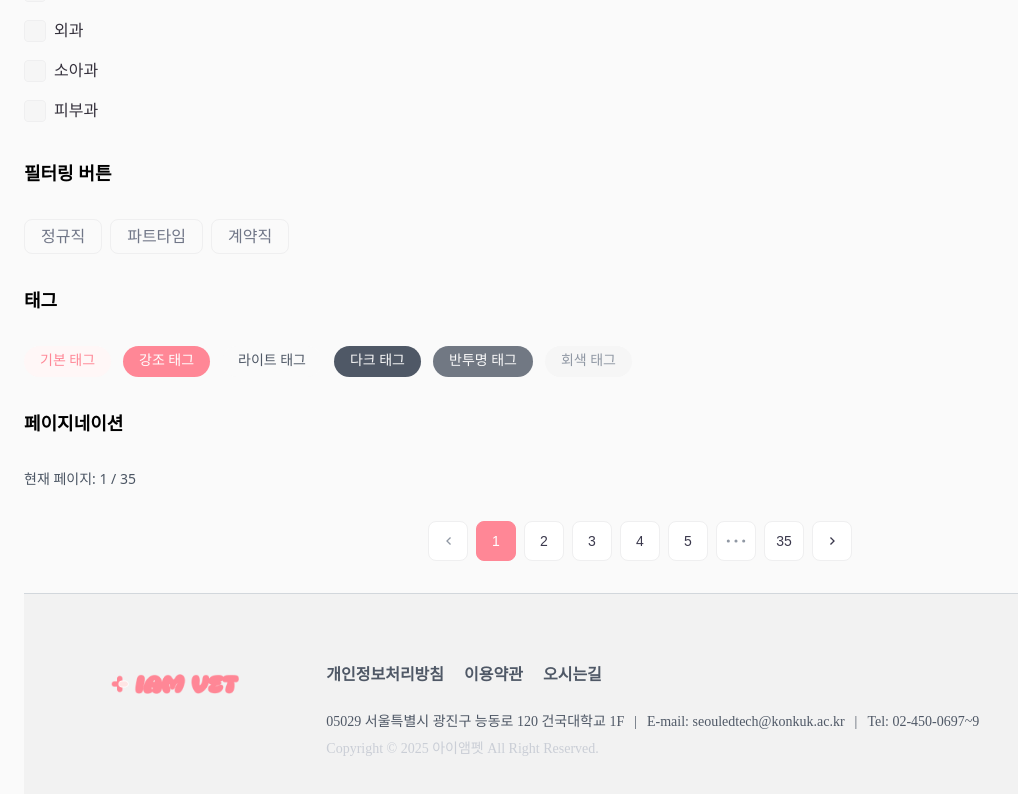
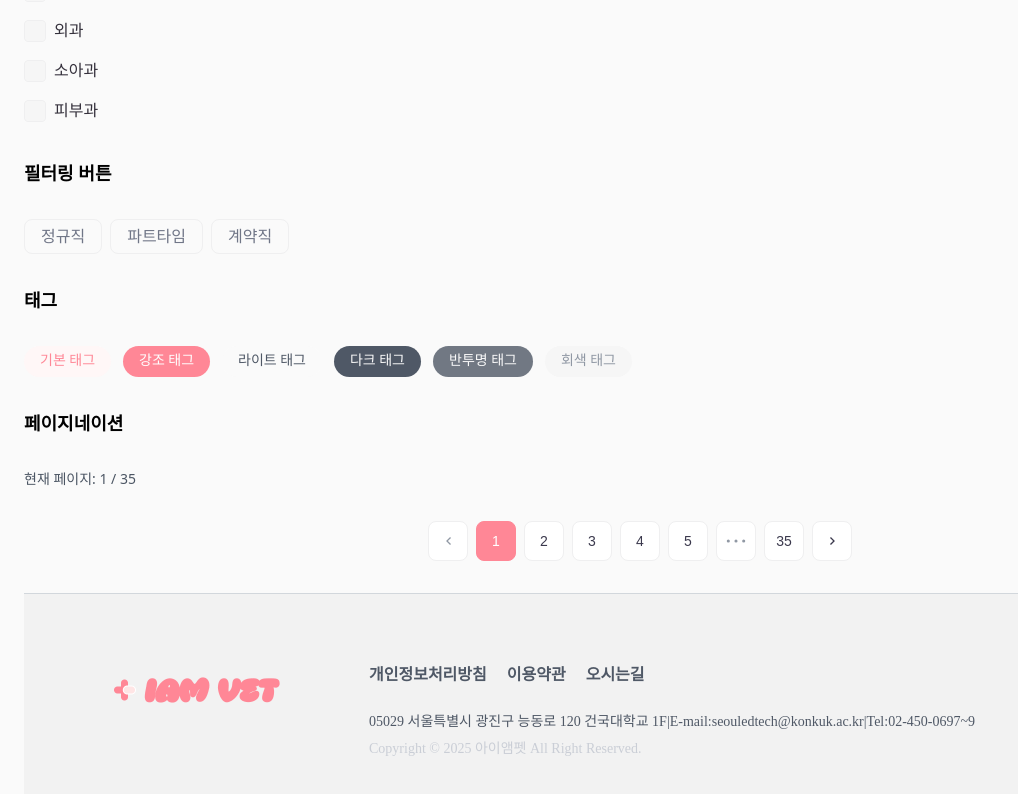
Before and after one commit to KANGPUNGYUN/iamvet, a Next.js app: page / in a window 1280 px wide. Shown: the part 3018-3812 px from the top of the page, without its empty margins (0-1018 px from the left). Built offline with nearby package versions, Linux system fonts and the light colour scheme; a web font is replaced by a local one.

Commit message:
feat: 푸터 컴포넌트 수정

```diff
--- a/src/components/layout/Footer/Footer.css
+++ b/src/components/layout/Footer/Footer.css
@@ -10,6 +10,7 @@
 }
 
 .footer-container {
+  width: fit-content;
   display: flex;
   align-items: flex-start;
   gap: 80px;
@@ -23,24 +24,45 @@
   font-weight: bold;
   color: #ff6b7d;
   font-family: "suit", sans-serif;
+  flex-shrink: 0;
+  position: relative;
 }
 
-.footer-logo img {
+/* 기본 로고 (데스크톱용 - #FF8796) */
+.footer-logo img.logo-desktop {
   width: 185px;
   height: 52px;
-  object-fit: contain; /* 이미지 비율을 유지하면서 지정된 크기에 맞춤 */
+  object-fit: contain;
+  flex-shrink: 0;
+  display: block;
 }
 
-.footer-logo img {
-  height: 40px;
-  width: auto;
+/* 모바일 로고 (#9EA5AF) - 기본적으로 숨김 */
+.footer-logo img.logo-mobile {
+  width: 185px;
+  height: 52px;
+  object-fit: contain;
+  flex-shrink: 0;
+  display: none;
 }
 
-/* 네비게이션 스타일 */
+/* 768px 이하에서 로고 교체 */
+@media (max-width: 768px) {
+  .footer-logo img.logo-desktop {
+    display: none;
+  }
+
+  .footer-logo img.logo-mobile {
+    display: block;
+  }
+}
+
+/* 네비게이션 스타일 - flex-wrap으로 자동 줄바꿈 */
 .footer-nav {
   display: flex;
-  align-items: center;
+  align-items: flex-start;
   gap: 20px;
+  flex-wrap: wrap; /* 공간이 부족하면 자동으로 줄바꿈 */
 }
 
 .footer-nav-item {
@@ -50,25 +72,64 @@
   font-size: 16px;
   font-style: normal;
   font-weight: 600;
-  line-height: 135%; /* 21.6px */
+  line-height: 135%;
+  white-space: nowrap;
+  flex-shrink: 0;
 }
 
 .footer-nav-item:focus {
   box-shadow: 0 0 0 2px rgba(255, 107, 125, 0.2);
 }
 
-/* 연락처 정보 스타일 */
+/* 연락처 정보 스타일 - flex-wrap으로 자동 줄바꿈 */
 .footer-contact {
   display: flex;
-  align-items: center;
-  gap: 10px;
+  align-items: flex-start;
+  gap: 0;
   align-self: stretch;
   color: var(--Subtext, #4f5866);
   font-family: Pretendard;
   font-size: 14px;
   font-style: normal;
   font-weight: 400;
-  line-height: 135%; /* 18.9px */
+  line-height: 135%;
+  flex-wrap: wrap; /* 공간이 부족하면 자동으로 줄바꿈 */
+}
+
+.footer-contact div {
+  display: flex;
+  flex-shrink: 0;
+  white-space: nowrap;
+}
+
+/* 연락처 정보 블록 스타일 */
+.footer-contact-item {
+  position: relative;
+  padding-right: 12px;
+}
+
+.footer-contact-item:last-child {
+  padding-right: 0;
+}
+
+.footer-contact-item:last-child::after {
+  display: none;
+}
+
+/* 구분자 스타일 */
+.footer-contact-item::after {
+  content: "|";
+  position: absolute;
+  right: 6px;
+  color: var(--Subtext, #4f5866);
+  font-weight: 300;
+}
+
+.footer-contentwrap {
+  display: flex;
+  flex-direction: column;
+  align-items: flex-start;
+  gap: 27px;
 }
 
 .footer-contact a {
@@ -77,7 +138,7 @@
   font-size: 14px;
   font-style: normal;
   font-weight: 400;
-  line-height: 135%; /* 18.9px */
+  line-height: 135%;
 }
 
 .footer-contact a:hover {
@@ -90,14 +151,6 @@
   border-radius: 2px;
 }
 
-.footer-contentwrap {
-  display: flex;
-  flex-direction: column;
-  align-items: flex-start;
-  gap: 27px;
-  flex-shrink: 0;
-}
-
 .footer-address {
   display: flex;
   flex-direction: column;
@@ -106,16 +159,51 @@
   align-self: stretch;
 }
 
-/* 저작권 스타일 */
 .footer-copyright {
+  width: max-content;
   color: var(--Guidetext, #9ea5af);
   font-family: Pretendard;
   font-size: 14px;
   font-style: normal;
   font-weight: 400;
-  line-height: 135%; /* 18.9px */
+  line-height: 135%;
 }
 
-/* 반응형 디자인 */
-@media (min-width: 768px) {
+/* 작은 화면에서만 세로 정렬 강제 */
+@media (max-width: 768px) {
+  .footer {
+    display: flex;
+    width: 100%;
+    padding: 20px 16px 40px 16px;
+    flex-direction: column;
+    justify-content: space-between;
+    align-items: flex-start;
+    flex-shrink: 0;
+    gap: 40px;
+  }
+
+  .footer-container {
+    flex-direction: column;
+    gap: 40px;
+  }
+
+  .footer-nav {
+    flex-direction: column;
+    align-items: flex-start;
+    gap: 12px;
+  }
+
+  .footer-contact {
+    flex-direction: column;
+    align-items: flex-start;
+    gap: 5px;
+  }
+
+  .footer-contact-item::after {
+    display: none;
+  }
+
+  .footer-contact-item {
+    padding-right: 0;
+  }
 }
--- a/src/components/layout/Footer/FooterLogo.tsx
+++ b/src/components/layout/Footer/FooterLogo.tsx
@@ -6,13 +6,25 @@ import { FooterLogoProps } from "./types";
 
 const FooterLogo: React.FC<FooterLogoProps> = ({
   src,
+  mobileSrc, // 모바일용 로고 경로 추가
   alt = "Logo",
   children,
   className = "",
 }) => {
   return (
     <div className={`footer-logo ${className}`}>
-      {src ? <img src={src} alt={alt} /> : children}
+      {src ? (
+        <>
+          {/* 데스크톱용 로고 */}
+          <img src={src} alt={alt} className="logo-desktop" />
+          {/* 모바일용 로고 (mobileSrc가 있을 때만) */}
+          {mobileSrc && (
+            <img src={mobileSrc} alt={alt} className="logo-mobile" />
+          )}
+        </>
+      ) : (
+        children
+      )}
     </div>
   );
 };
--- a/src/components/layout/Footer/types.ts
+++ b/src/components/layout/Footer/types.ts
@@ -7,6 +7,7 @@ export interface FooterProps {
 export interface FooterLogoProps {
   src?: string;
   alt?: string;
+  mobileSrc?: string;
   children?: React.ReactNode;
   className?: string;
 }
```
